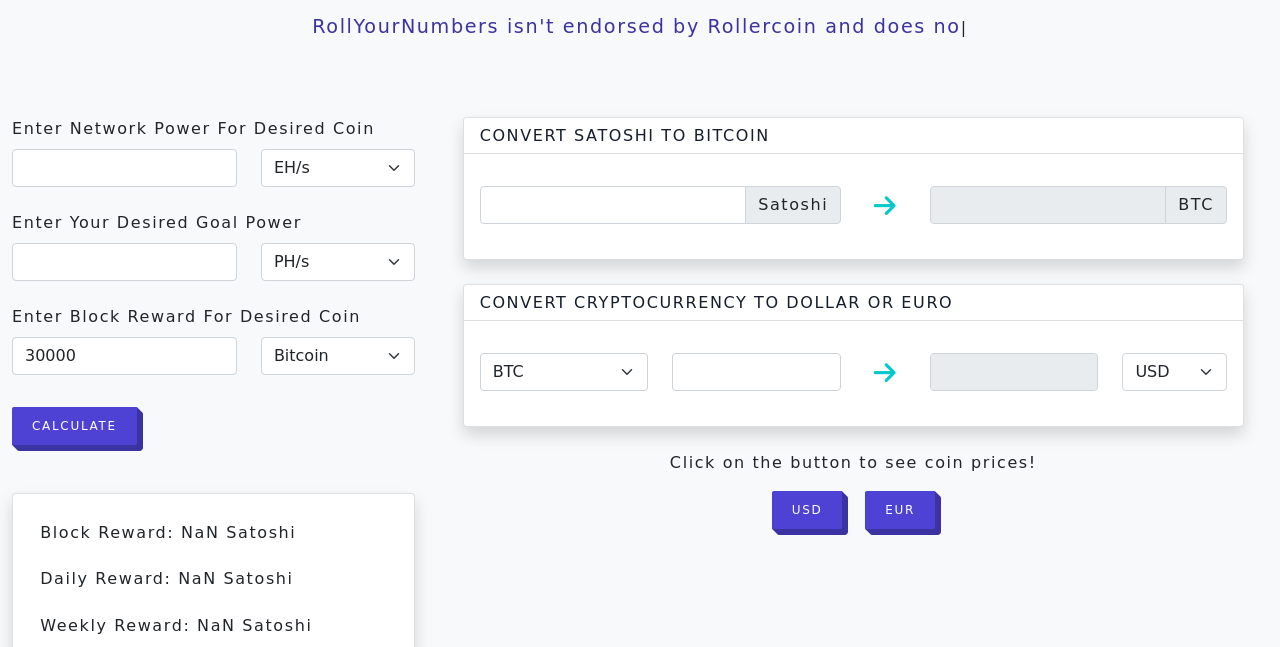
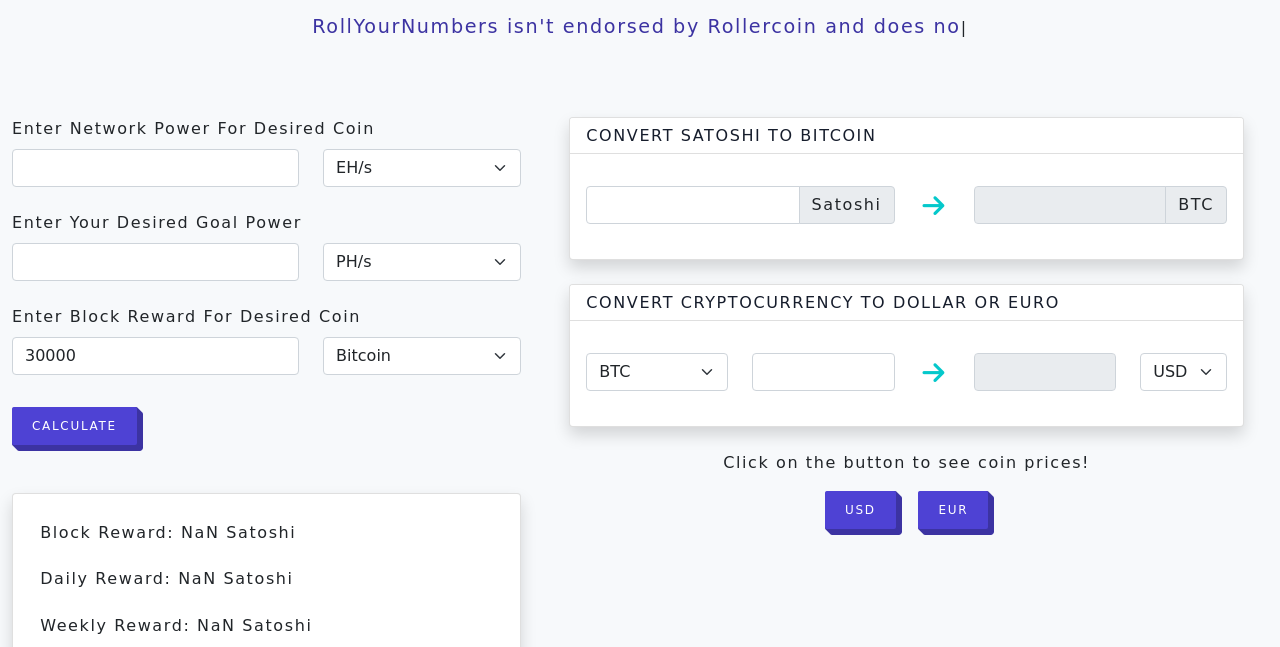
Before and after one commit to valer9826/RollerCalculator, a plain HTML site: page index.html in a window 1280 px wide. Shown: the part 153-800 px from the top of the page. Drawn offline with nearby package versions, Linux system fonts and the light colour scheme; no server answers; a web font is replaced by a local one.

Commit message:
cambio a las columnas

```diff
--- a/index.html
+++ b/index.html
@@ -30,7 +30,7 @@
         </div>
 
         <div class="row">
-            <article class="col-md-4">
+            <article class="col-md-5">
                 <div>
                     <!------------ INGRESA PODER DE RED ------------->
                     <div class="form-group row my-4">
@@ -74,7 +74,7 @@
                             <select class="form-select" name="block-type" id="block-type" onchange="blockAmount()">
                                 <option value="btc">Bitcoin</option>
                                 <option value="doge">Doge</option>
-                                <option value="eth">Ethereu</option>
+                                <option value="eth">Ethereum</option>
                                 <option value="bnb">Binance Coin</option>
                                 <option value="matic">Polygon</option>
                                 <option value="rlt">RollerToken</option>
@@ -96,7 +96,7 @@
             </article>
 
 
-            <aside class="col-md-8">
+            <aside class="col-md-7">
                 <!---------------------------------------- CONVERSIONES  ------------------------------>
                 <div class="container">
                     <!------------ SATOSHI TO BTC ------------->
```
